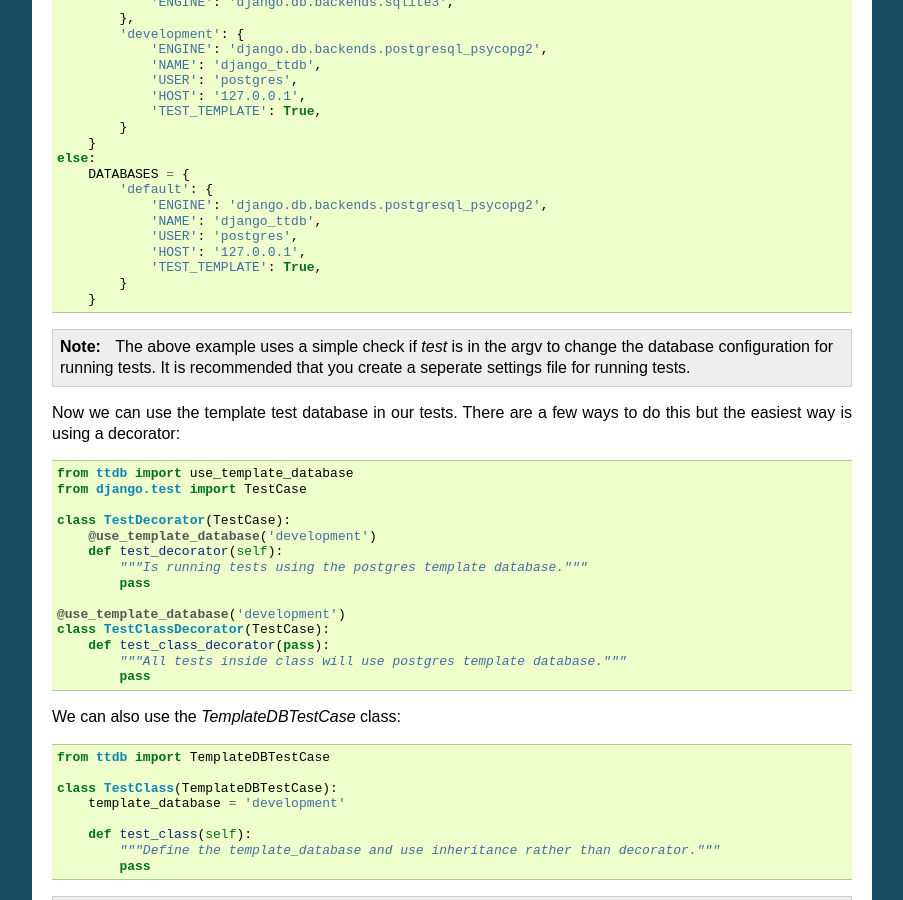
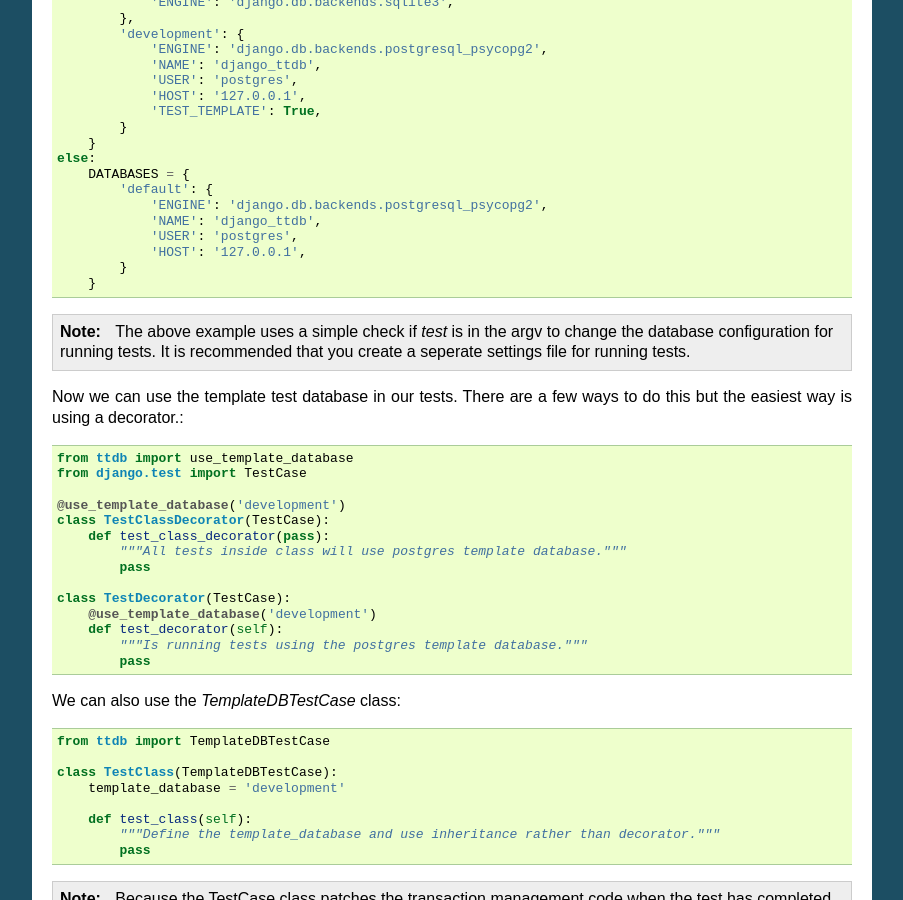
Before and after one commit to wilbuick/django-ttdb, a Sphinx documentation site: the page built from docs/index.rst, in a window 1280 px wide and 900 px high, scrolled down 1318 px. Shown: the whole window, without its empty margins (198-1101 px from the left). Built offline with Sphinx 7.4.7, drawn with Linux system fonts in a browser that asks for light colours.

Commit message:
update docs

```diff
--- a/docs/index.rst
+++ b/docs/index.rst
@@ -74,7 +74,6 @@ most likely want to define a different set of DATABASES for testing than develop
                 'NAME': 'django_ttdb',
                 'USER': 'postgres',
                 'HOST': '127.0.0.1',
-                'TEST_TEMPLATE': True,
             }
         }
 
@@ -85,21 +84,21 @@ most likely want to define a different set of DATABASES for testing than develop
     file for running tests.
 
 Now we can use the template test database in our tests. There are a few ways to do this but
-the easiest way is using a decorator::
+the easiest way is using a decorator.::
 
     from ttdb import use_template_database
     from django.test import TestCase
+
+    @use_template_database('development')
+    class TestClassDecorator(TestCase):
+        def test_class_decorator(pass):
+            """All tests inside class will use postgres template database."""
+            pass
 
     class TestDecorator(TestCase):
         @use_template_database('development')
         def test_decorator(self):
             """Is running tests using the postgres template database."""
-            pass
-
-    @use_template_database('development')
-    class TestClassDecorator(TestCase):
-        def test_class_decorator(pass):
-            """All tests inside class will use postgres template database."""
             pass
 
 We can also use the *TemplateDBTestCase* class::
```
